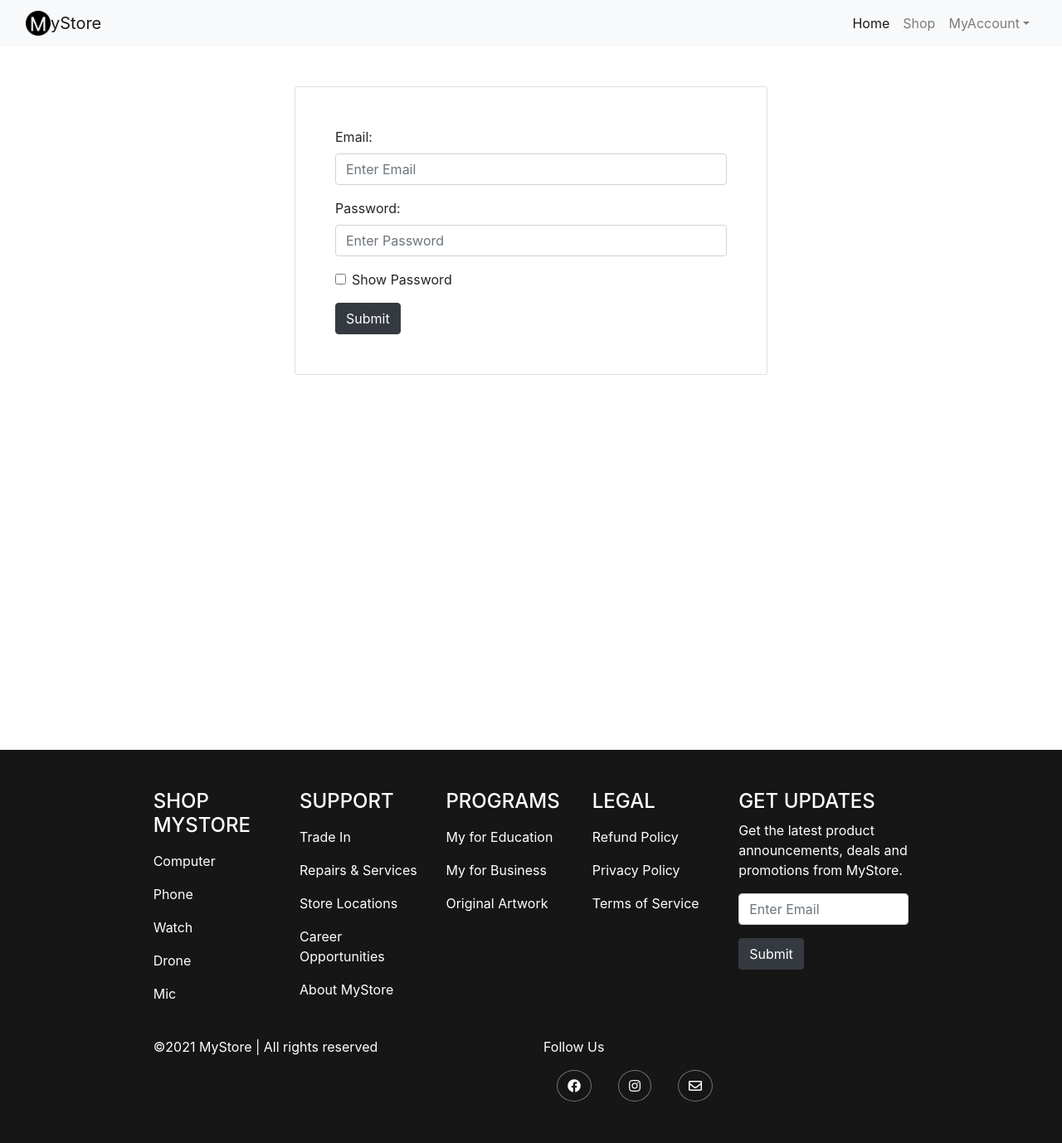
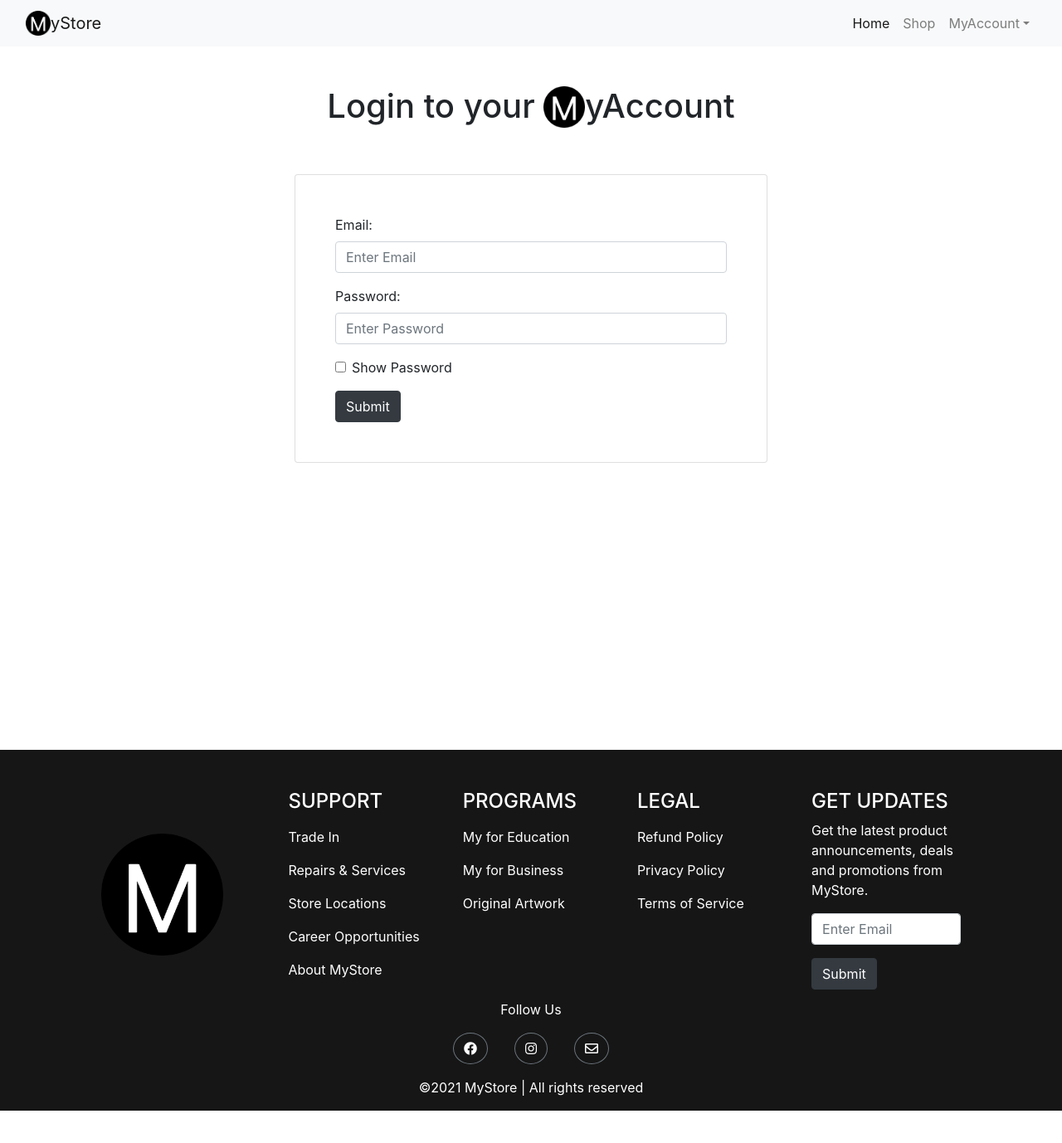
Before and after one commit to thetripleacoder/MyStore, a React (Create React App) app: page /login in a window 1280 px wide. Shown: the top 1378 px of the page at 83% size. After the commit the page ends 1339 px from the top, so only its background shows below. Built offline with nearby package versions, Linux system fonts and the light colour scheme.

Commit message:
Added styling to all pages

```diff
--- a/src/App.css
+++ b/src/App.css
@@ -36,6 +36,10 @@ input[type=number] {
 .jumbotron-button {
   border-radius: 50px;
   box-shadow: 0 10px 10px rgb(0 0 0 / 0.2);
+}
+
+.jumbotron-title {
+  font-family: -apple-system, BlinkMacSystemFont, 'Segoe UI', Roboto, Oxygen, Ubuntu, Cantarell, 'Open Sans', 'Helvetica Neue', sans-serif;
 }
 
 /* Details */
@@ -168,12 +172,11 @@ input[type=number] {
 
 .home-todays-picks-section {
   background-color: rgba(218, 218, 218, 0.438);
-  border-top: 0.5rem dashed;
-  /* border-bottom: 0.5rem dashed; */
+
 }
 
 #home-todays-picks-header {
-  font-family: cursive;
+  font-family: Impact, Haettenschweiler, 'Arial Narrow Bold', sans-serif;
   text-decoration: underline;
   margin-top: 2rem;
   margin-bottom: 2rem;
@@ -183,6 +186,11 @@ input[type=number] {
   color: black;
   font-size: 1.25rem;
   font-family: Arial, Helvetica, sans-serif;
+}
+
+.home-view-more-link:hover {
+  color: rgb(153, 153, 153);
+
 }
 
 /* login */
@@ -218,7 +226,7 @@ input[type=number] {
 }
 
 .products-list-header {
-  font-family: cursive;
+  font-family: Impact, Haettenschweiler, 'Arial Narrow Bold', sans-serif;
   text-decoration: underline;
   margin-top: 2rem;
   margin-bottom: 2rem;
@@ -254,3 +262,8 @@ input[type=number] {
 .form-container {
   background-color: rgb(22, 22, 22);
 }
+
+.mystore-logo {
+  margin: 2rem 0;
+  width: 100%;
+}
--- a/src/components/BannerJumbotron.js
+++ b/src/components/BannerJumbotron.js
@@ -9,7 +9,7 @@ export default function BannerJumbotron({ bannerProp }) {
 
   return (
     <Jumbotron className={bannerProp.image}>
-      <h1>{bannerProp.title}</h1>
+      <h1 className='jumbotron-title'>{bannerProp.title}</h1>
       <p>{bannerProp.description}</p>
       {!user.email ? (
         <Link
--- a/src/components/Footer.js
+++ b/src/components/Footer.js
@@ -4,39 +4,22 @@ import '../App.css';
 import { Form, Row, Col, Button } from 'react-bootstrap';
 
 const Footer = () => (
-  <div className='main-footer mt-5'>
+  <div className='main-footer'>
     <Col xs={12} md={10}>
-      <Row className='mx-5'>
-        <Col>
-          <h4>SHOP MYSTORE</h4>
-          <ul className='list-unstyled'>
-            <li>
-              <a href='#' target='_blank'>
-                Computer
-              </a>
-            </li>
-            <li>
-              <a href='#' target='_blank'>
-                Phone
-              </a>
-            </li>
-            <li>
-              <a href='#' target='_blank'>
-                Watch
-              </a>
-            </li>
-            <li>
-              <a href='#' target='_blank'>
-                Drone
-              </a>
-            </li>
-            <li>
-              <a href='#' target='_blank'>
-                Mic
-              </a>
-            </li>
-          </ul>
+      <Row className=''>
+        <Col
+          xs={12}
+          md={4}
+          lg={2}
+          className='align-self-center text-center mr-5'
+        >
+          <img
+            src='/images/logo.png'
+            className='d-inline-block align-top mystore-logo'
+            alt='logo'
+          />
         </Col>
+
         <Col>
           <h4>SUPPORT</h4>
           <ul className='list-unstyled'>
@@ -107,7 +90,7 @@ const Footer = () => (
             </li>
           </ul>
         </Col>
-        <Col md={3}>
+        <Col>
           <h4>GET UPDATES</h4>
 
           <p>
@@ -132,11 +115,7 @@ const Footer = () => (
           </Form>
         </Col>
       </Row>
-
-      <Row className='mt-3 mx-5 pb-5'>
-        <Col>
-          <p>&copy;{new Date().getFullYear()} MyStore | All rights reserved</p>
-        </Col>
+      <Row className='text-center'>
         <Col>
           <p>Follow Us</p>
           <a
@@ -165,6 +144,11 @@ const Footer = () => (
           </a>
         </Col>
       </Row>
+      <Row className='text-center'>
+        <Col>
+          <p>&copy;{new Date().getFullYear()} MyStore | All rights reserved</p>
+        </Col>
+      </Row>
     </Col>
   </div>
 );
--- a/src/pages/details.js
+++ b/src/pages/details.js
@@ -37,8 +37,8 @@ export default function Details() {
 
   return (
     <Container>
-      <Row xs={12} md={2} className='justify-content-center'>
-        <Card className='my-5 '>
+      <Row xs={12} md={2} className='justify-content-center '>
+        <Card className='my-5'>
           <Detail detailProp={detailContent} />
         </Card>
       </Row>
--- a/src/pages/home.js
+++ b/src/pages/home.js
@@ -82,7 +82,7 @@ export default function Home() {
               to={'/products'}
               className='home-view-more-link'
             >
-              View More
+              Go To Shop Page
             </Nav.Link>
           </Row>
         </div>
--- a/src/pages/login.js
+++ b/src/pages/login.js
@@ -87,6 +87,20 @@ export default function Login() {
     <Redirect to='/products' />
   ) : (
     <Container>
+      <Row xs={12} className='justify-content-center mt-5'>
+        <h1>
+          {' '}
+          Login to your{' '}
+          <img
+            src='/images/logo.png'
+            width='50'
+            height='50'
+            className='d-inline-block align-top'
+            alt='logo'
+          />
+          yAccount
+        </h1>
+      </Row>
       <Row xs={12} md={2} className='justify-content-center'>
         <Card className='my-5 px-5 py-5 login-card'>
           <Form onSubmit={(e) => loginUser(e)}>
--- a/src/pages/orders.js
+++ b/src/pages/orders.js
@@ -85,7 +85,7 @@ export default function Orders() {
         <Row className='mt-5 justify-content-center'>
           {user.isAdmin ? <h1>Customer Orders</h1> : <h1>User Orders</h1>}
         </Row>
-        <Row>
+        <Row className='mb-5'>
           <Col xs={12} md={6}>
             <h4 className='text-center'>Pending Orders</h4>
             {pendingOrderComponents}
--- a/src/pages/register.js
+++ b/src/pages/register.js
@@ -90,7 +90,21 @@ export default function Register() {
     <Redirect to='/login' />
   ) : (
     <Container>
-      <Row xs={12} md={2} className='justify-content-center'>
+      <Row xs={12} className='justify-content-center mt-5'>
+        <h1>
+          {' '}
+          Create a{' '}
+          <img
+            src='/images/logo.png'
+            width='50'
+            height='50'
+            className='d-inline-block align-top'
+            alt='logo'
+          />
+          yAccount
+        </h1>
+      </Row>
+      <Row xs={12} md={2} className='justify-content-center mb-5'>
         <Card className='mt-5 px-5 py-5 register-card'>
           <Form onSubmit={(e) => registerUser(e)}>
             <Form.Group>
--- a/src/pages/updates.js
+++ b/src/pages/updates.js
@@ -85,7 +85,7 @@ export default function Updates() {
 
   return (
     <Container>
-      <Row xs={12} md={2} className='justify-content-center'>
+      <Row xs={12} md={2} className='justify-content-center mb-5'>
         <Card className='mt-5 '>
           <Card.Img
             variant='top'
```
